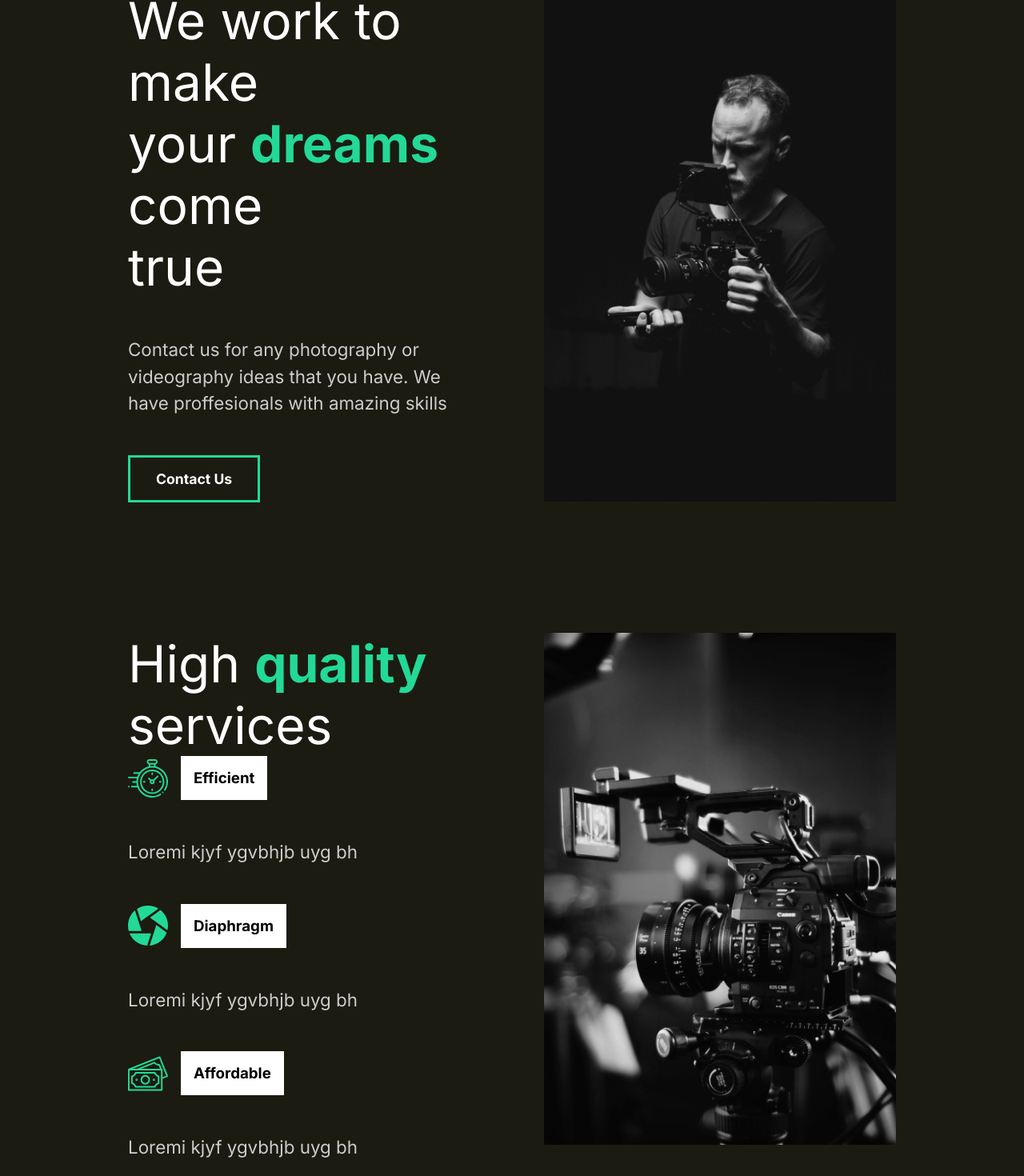
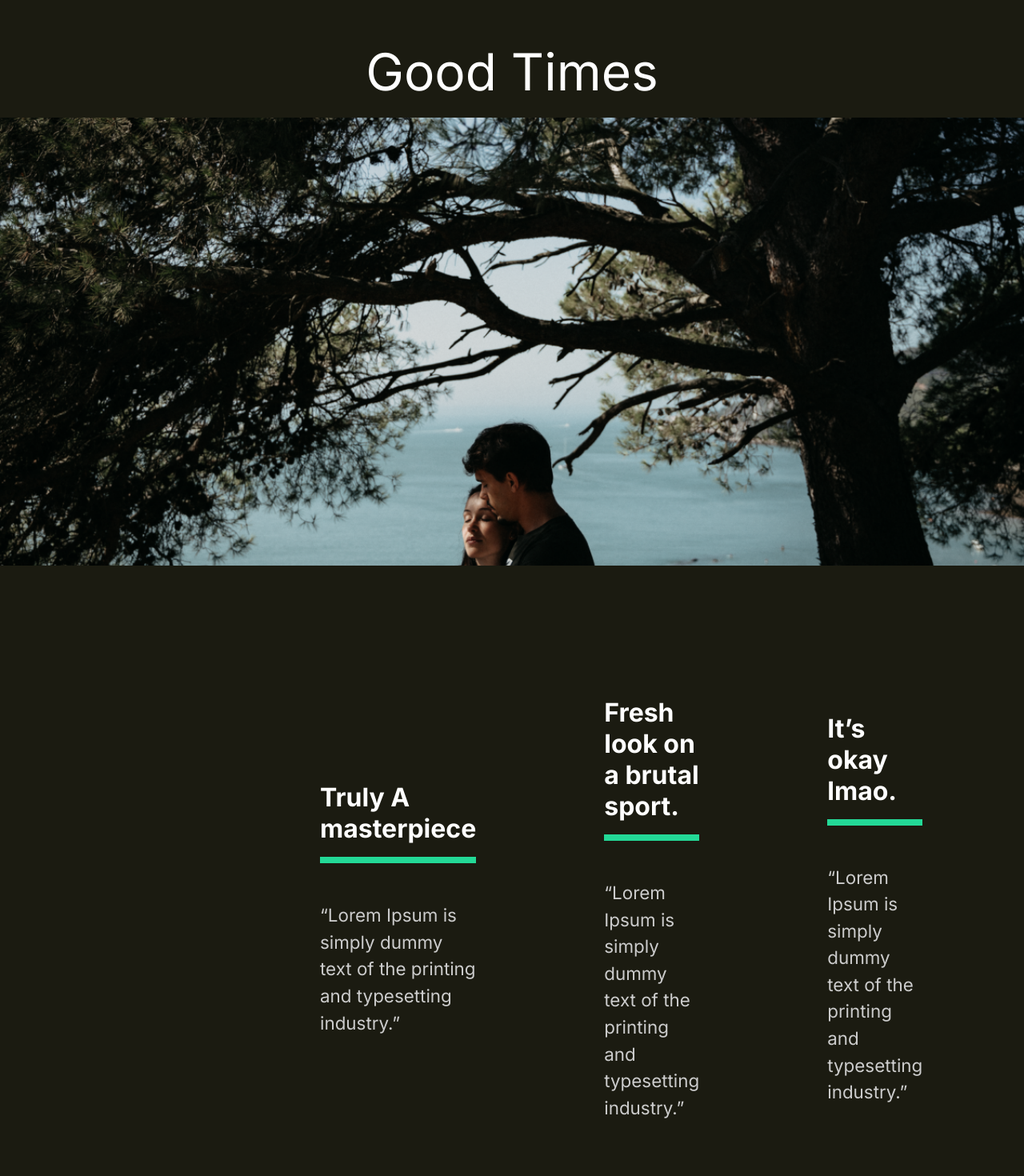
Before and after one commit to alyssaMoonStruck/react-capture, a React (Create React App) app: page /work/good-times in a window 1280 px wide. Shown: the part 93-1563 px from the top of the page at 80% size. Built offline with nearby package versions, Linux system fonts and the light colour scheme.

Commit message:
.10 - 12 Movie details

```diff
--- a/src/App.js
+++ b/src/App.js
@@ -4,14 +4,32 @@
 import GlobalStyle from './components/GlobalStyle'
 //Import Pages
 import AboutUs from './pages/AboutUs'
+import OurWork from './pages/OurWork'
+import ContactUs from './pages/ContactUs'
+import MovieDetail from './pages/MovieDetail'
+//Router
+import { Switch, Route } from 'react-router-dom'
 
 
 function App() {
   return (
     <div className="App">
-      <AboutUs />
+      <GlobalStyle />
       <Nav />
-      <GlobalStyle />
+      <Switch>
+      <Route path="/" exact>
+        <AboutUs />
+      </Route>
+      <Route path="/work" exact>
+        <OurWork />
+      </Route>
+      <Route path="/work/:id">
+        <MovieDetail />
+      </Route>
+      <Route path="/contact">
+        <ContactUs />
+      </Route>
+      </Switch>
     </div>
   );
 }
--- a/src/components/AboutSection.js
+++ b/src/components/AboutSection.js
@@ -1,24 +1,50 @@
 import React from 'react'
 import home1 from '../img/home1.png'
 //Styled
-import styled from 'styled-components'
 import {About, Description, Image, Hide} from '../styles'
+//Framer Motion
+import {motion} from 'framer-motion'
 
 const AboutSection = () => {
+
+    const titleAnim = {
+        hidden: {opacity: 0},
+        show: { opacity: 1, transition: { duration: 2 } },
+    }
+    const container = {
+        hidden: { x: 100 },
+        show: {
+            x: 0,
+            transition: {duration: 0.75,
+                ease: "easeOut",
+                staggerChildren: 1,
+                when: "afterChildren"
+        }},
+    }
+
+
     return (
         <About>
             <Description>
-                <div className="title">
+                <motion.div
+                variants={container}
+                initial="hidden"
+                animate="show"
+                className="title">
                     <Hide>
-                        <h2>We work to make</h2>
+                        <motion.h2
+                        variants={titleAnim}
+                        >We work to make</motion.h2>
                     </Hide>
                     <Hide>
-                        <h2>your <span>dreams</span> come </h2>
+                        <motion.h2
+                        variants={titleAnim}>your <span>dreams</span> come </motion.h2>
                     </Hide>
                     <Hide>
-                        <h2>true</h2>
+                    <motion.h2
+                        variants={titleAnim}>true</motion.h2>
                     </Hide>
-                </div>
+                </motion.div>
                 <p>Contact us for any photography or videography ideas that you have. We have proffesionals with amazing skills</p>
                 <button>Contact Us</button>
             </Description>
--- a/src/components/Nav.js
+++ b/src/components/Nav.js
@@ -1,18 +1,19 @@
 import React from 'react'
 import styled from 'styled-components'
+import {Link} from 'react-router-dom'
 
 const Nav = () => {
     return (
         <StyledNav>
-            <h1><a id="logo" href="#">Capture</a></h1>
+            <h1><Link id="logo" to="/">Capture</Link></h1>
             <ul>
                 <li>
-                    <a href="#">1. About Us</a>
+                    <Link to="/">1. About Us</Link>
                 </li>
                 <li>
-                    <a href="#">2. Our Work</a>
+                    <Link to="/work">2. Our Work</Link>
                 </li><li>
-                    <a href="#">3. Contact Us</a>
+                    <Link to="/contact">3. Contact Us</Link>
                 </li>
             </ul>
         </StyledNav>
--- a/src/index.js
+++ b/src/index.js
@@ -2,10 +2,13 @@
 import ReactDOM from 'react-dom';
 import App from './App';
 import reportWebVitals from './reportWebVitals';
+import {BrowserRouter} from 'react-router-dom'
 
 ReactDOM.render(
   <React.StrictMode>
+    <BrowserRouter>
     <App />
+    </BrowserRouter>
   </React.StrictMode>,
   document.getElementById('root')
 );
--- /dev/null
+++ b/src/movieState.js
@@ -0,0 +1,81 @@
+//Import Images
+import athlete from "./img/athlete-small.png";
+import goodtimes from "./img/goodtimes-small.png";
+import theracer from "./img/theracer-small.png";
+import athlete2 from "./img/athlete2.png";
+import goodtimes2 from "./img/good-times2.jpg";
+import theracer2 from "./img/the-racer2.jpg";
+
+export const MovieState = () => {
+return [
+{
+    title: "The Athlete",
+    mainImg: athlete,
+    secondaryImg: athlete2,
+    url: "/work/the-athlete",
+    awards: [
+    {
+        title: "Truly A masterpiece",
+        description:
+        "“Lorem Ipsum is simply dummy text of the printing and typesetting industry.”",
+    },
+    {
+        title: "Fresh look on a brutal sport.",
+        description:
+        "“Lorem Ipsum is simply dummy text of the printing and typesetting industry.”",
+    },
+    {
+        title: "It’s okay lmao.",
+        description:
+        "“Lorem Ipsum is simply dummy text of the printing and typesetting industry.”",
+    },
+    ],
+},
+{
+    title: "Good Times",
+    mainImg: goodtimes,
+    url: "/work/good-times",
+    secondaryImg: goodtimes2,
+    awards: [
+    {
+        title: "Truly A masterpiece",
+        description:
+        "“Lorem Ipsum is simply dummy text of the printing and typesetting industry.”",
+    },
+    {
+        title: "Fresh look on a brutal sport.",
+        description:
+        "“Lorem Ipsum is simply dummy text of the printing and typesetting industry.”",
+    },
+    {
+        title: "It’s okay lmao.",
+        description:
+        "“Lorem Ipsum is simply dummy text of the printing and typesetting industry.”",
+    },
+    ],
+},
+{
+    title: "The Racer",
+    mainImg: theracer,
+    url: "/work/the-racer",
+    secondaryImg: theracer2,
+    awards: [
+    {
+        title: "Truly A masterpiece",
+        description:
+        "“Lorem Ipsum is simply dummy text of the printing and typesetting industry.”",
+    },
+    {
+        title: "Fresh look on a brutal sport.",
+        description:
+        "“Lorem Ipsum is simply dummy text of the printing and typesetting industry.”",
+    },
+    {
+        title: "It’s okay lmao.",
+        description:
+        "“Lorem Ipsum is simply dummy text of the printing and typesetting industry.”",
+    },
+    ],
+},
+];
+};
--- /dev/null
+++ b/src/pages/ContactUs.js
@@ -0,0 +1,11 @@
+import React from 'react'
+
+const ContactUs = () => {
+    return(
+        <div>
+            <h1>Our CONTACT</h1>
+        </div>
+    )
+}
+
+export default ContactUs
--- /dev/null
+++ b/src/pages/MovieDetail.js
@@ -0,0 +1,108 @@
+import React, { useState, useEffect } from 'react'
+import styled from 'styled-components'
+import {useHistory} from 'react-router-dom'
+import {MovieState} from '../movieState'
+
+const MovieDetail = () => {
+const history = useHistory();
+    const url = history.location.pathname;
+    const [movies, setMovies] = useState(MovieState)
+        const [movie, setMovie] = useState(null)
+    //UseEffect
+    useEffect(() => {
+        const currentMovie = movies.filter((stateMovie) => stateMovie.url === url);
+        setMovie(currentMovie[0]);
+        console.log(setMovies);
+    }, [movies, url]);
+
+    return (
+    <>
+        {movie && (
+    <Details>
+        <HeadLine>
+            <h2>{movie.title}</h2>
+            <img src={movie.mainImg} alt="movie" />
+        </HeadLine>
+        <Awards>
+            {movie.awards.map((award) => (
+                <Award title={award.title} description={award.description}
+                key={award.title} />
+            ))}
+        </Awards>
+        <ImageDisplay>
+            <div src={movie.secondaryImg} alt="movie" />
+        </ImageDisplay>
+    </Details>
+    )}
+    </>
+)
+}
+
+const Details = styled.div`
+    color: white;
+`;
+
+const HeadLine = styled.div`
+    min-height: 90vh;
+    padding-top: 20vh;
+    position: relative;
+    h2{
+        position: absolute;
+        top: 10%;
+        left: 50%;
+        transform: translate(-50%, -10%)
+    }
+
+img{
+    width: 100%;
+    height: 70vh;
+    object-fit: cover;
+}
+`;
+
+const Awards = styled.div`
+    min-height: 80vh;
+    display: flex;
+    margin: 5rem 20rem;
+    align-items: center;
+    justify-content: space-between;
+
+`;
+
+const AwardStyle = styled.div`
+    padding: 5rem;
+    h3 {
+        font-size: 2rem
+    }
+    .line{
+        width: 100%;
+        background: #23d997;
+        height: 0.5rem;
+        margin: 1rem 0rem;
+    }
+    p {
+        padding: 2rem 0rem;
+    }
+`;
+
+const ImageDisplay = styled.div`
+    min-height: 50vh;
+    img {
+        width: 100%auto;
+        height: 100vh;
+        object-fit: cover;
+    }
+`
+
+//Award components
+const Award = ({ title, description }) => {
+    return(
+        <AwardStyle>
+            <h3>{title}</h3>
+            <div className="line"></div>
+            <p>{description}</p>
+        </AwardStyle>
+    )
+}
+
+export default MovieDetail
--- /dev/null
+++ b/src/pages/OurWork.js
@@ -0,0 +1,59 @@
+import React from 'react'
+import styled from 'styled-components'
+import { Link } from 'react-router-dom'
+//Images
+import athlete from '../img/athlete-small.png'
+import theracer from '../img/theracer-small.png'
+import goodtimes from '../img/goodtimes-small.png'
+
+const OurWork = () => {
+    return(
+        <Work>
+        <Movie>
+            <h2>The Athlete</h2>
+            <div className="line"></div>
+                <Link to="/work/the-athlete">
+                <img src={athlete} alt="athlete" />
+                </Link>
+        </Movie>
+        <Movie>
+            <h2>The Racer</h2>
+            <div className="line"></div>
+                <Link to="/work/the-racer">
+                <img src={theracer} alt="theracer" />
+                </Link>
+        </Movie>
+        <Movie>
+            <h2>Good Times</h2>
+            <div className="line"></div>
+                <Link to="/work/good-times">
+                <img src={goodtimes} alt="goodtimes" />
+                </Link>
+        </Movie>
+        </Work>
+    )
+}
+
+const Work = styled.div`
+    min-height: 100vh;
+    overflow: hidden;
+    padding: 5rem 10rem;
+    h2{
+        padding: 1rem 0rem;
+    }
+`;
+
+const Movie = styled.div`
+    padding-bottom: 10rem;
+    .line{
+        height: 0.5rem;
+        background: #cccccc;
+        margin-bottom: 3rem;
+    }
+    img {
+        width:100%100vh;
+        height: 70vh;
+        object-fit: cover;
+    }
+`;
+export default OurWork
```
Also changed, not shown: 1 other file (tests, documents, lock files or other folders).
